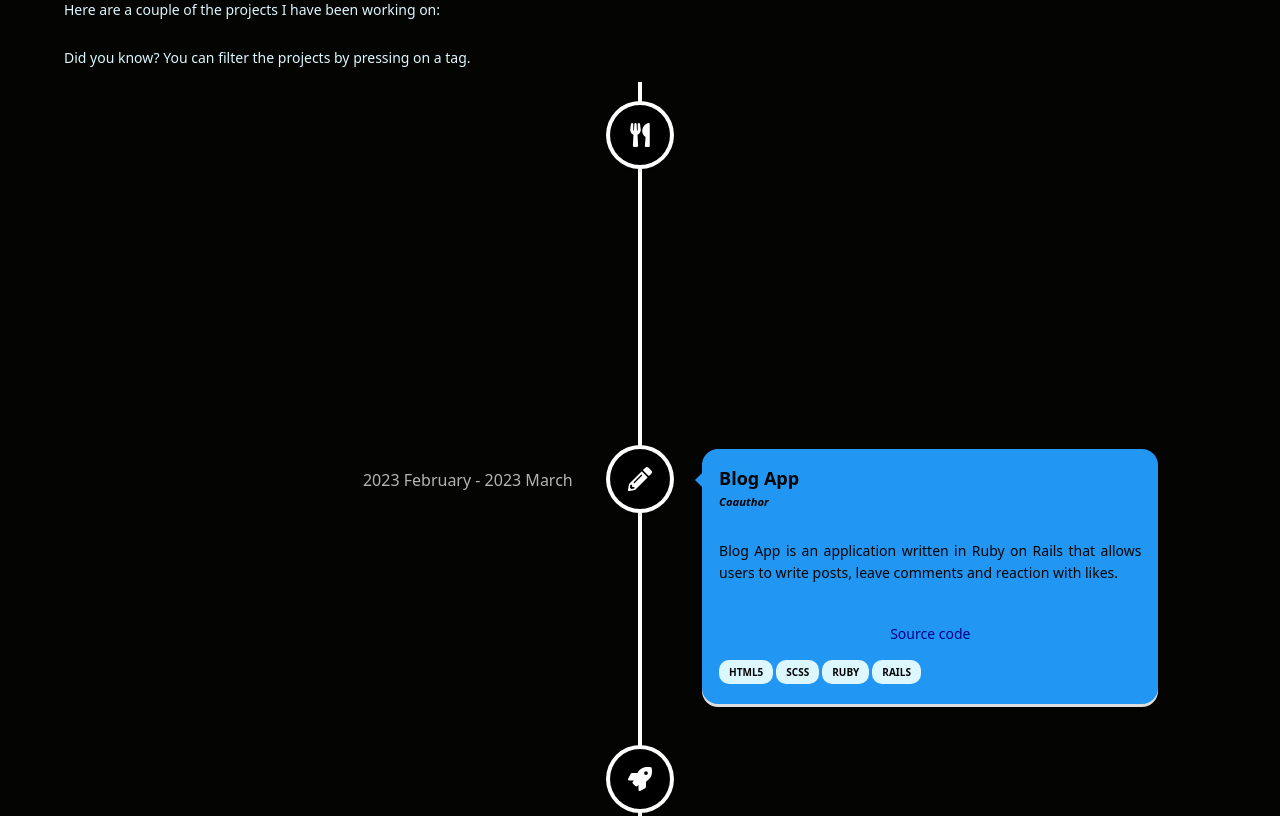
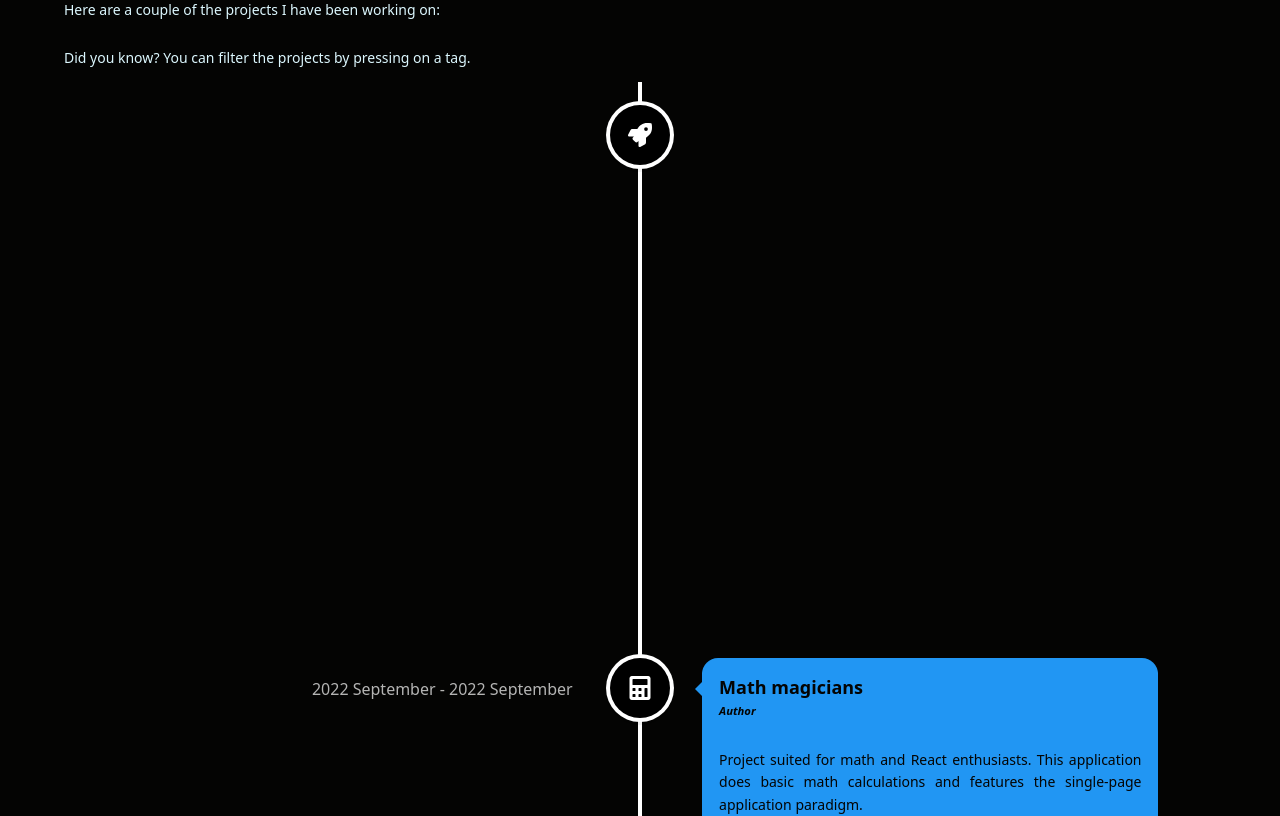
Before and after one commit to BucurEva87/portfolio2.0, a React (Vite) app: page / in a window 1280 px wide. Shown: the part 900-1716 px from the top of the page. Built offline with nearby package versions, Linux system fonts and the light colour scheme.

Commit message:
Remove projects that had no live preview

```diff
--- a/src/App.scss
+++ b/src/App.scss
@@ -70,7 +70,7 @@ section {
       width: clamp(70%, 80%, 1280px);
       display: flex;
       flex-direction: column;
-      gap: 3rem;
+      gap: 2rem;
       height: 100%;
 
       h3 {
--- a/src/data/projects.jsx
+++ b/src/data/projects.jsx
@@ -1,12 +1,5 @@
-import { FaCalendarAlt } from "react-icons/fa"
-import { FaClipboardList } from "react-icons/fa"
-import { FaChalkboard } from "react-icons/fa"
-import { FaCalculator } from "react-icons/fa"
-import { FaRegChartBar } from "react-icons/fa"
-import { FaPencilAlt } from "react-icons/fa"
-import { FaUtensils } from "react-icons/fa"
-import { FaRocket } from "react-icons/fa"
-import { FaFilm } from "react-icons/fa"
+import { FaCalendarAlt, FaClipboardList, FaChalkboard, FaCalculator,
+  FaRocket, FaFilm } from "react-icons/fa"
 import spaceTravelersImage from '../assets/image/space-travelers.png'
 import mathMagiciansImage from '../assets/image/math-magicians.png'
 import cinemaImage from '../assets/image/cinema.png'
@@ -63,39 +56,39 @@ export default [
     image: mathMagiciansImage,
     icon: <FaCalculator />
   },
-  {
-    name: 'Covid statistics',
-    github: 'https://github.com/BucurEva87/covid-capstone',
-    description: 'An API-based project centred around the infection and curing rate of SARS-COV-2 globally.',
-    livePreview: null,
-    tags: ['javascript', 'html5', 'css3', 'react', 'redux'],
-    createdAt: '2019-11-29T18:00:16Z',
-    endedAt: '2019-12-06T18:00:16Z',
-    title: 'Author',
-    icon: <FaRegChartBar />
-  },
-  {
-    name: 'Blog App',
-    github: 'https://github.com/BucurEva87/blog-app',
-    description: 'Blog App is an application written in Ruby on Rails that allows users to write posts, leave comments and reaction with likes.',
-    livePreview: null,
-    tags: ['html5', 'scss', 'ruby', 'rails'],
-    createdAt: '2023-02-24T18:26:25Z',
-    endedAt: '2023-03-03T18:26:25Z',
-    title: 'Coauthor',
-    icon: <FaPencilAlt />
-  },
-  {
-    name: 'Recipe App',
-    github: 'https://github.com/BucurEva87/recipe-app',
-    description: 'Recipe App is an application that allows you to keep track of recipes, inventory and ingredients, generate shopping lists for items you lack for a recipe and share your recipes (depending on their public or private status).',
-    livePreview: null,
-    tags: ['html5', 'scss', 'ruby', 'rails'],
-    createdAt: '2023-03-13T05:29:12Z',
-    endedAt: '2023-03-20T05:29:12Z',
-    title: 'Coauthor',
-    icon: <FaUtensils />
-  },
+  // {
+  //   name: 'Covid statistics',
+  //   github: 'https://github.com/BucurEva87/covid-capstone',
+  //   description: 'An API-based project centred around the infection and curing rate of SARS-COV-2 globally.',
+  //   livePreview: null,
+  //   tags: ['javascript', 'html5', 'css3', 'react', 'redux'],
+  //   createdAt: '2019-11-29T18:00:16Z',
+  //   endedAt: '2019-12-06T18:00:16Z',
+  //   title: 'Author',
+  //   icon: <FaRegChartBar />
+  // },
+  // {
+  //   name: 'Blog App',
+  //   github: 'https://github.com/BucurEva87/blog-app',
+  //   description: 'Blog App is an application written in Ruby on Rails that allows users to write posts, leave comments and reaction with likes.',
+  //   livePreview: null,
+  //   tags: ['html5', 'scss', 'ruby', 'rails'],
+  //   createdAt: '2023-02-24T18:26:25Z',
+  //   endedAt: '2023-03-03T18:26:25Z',
+  //   title: 'Coauthor',
+  //   icon: <FaPencilAlt />
+  // },
+  // {
+  //   name: 'Recipe App',
+  //   github: 'https://github.com/BucurEva87/recipe-app',
+  //   description: 'Recipe App is an application that allows you to keep track of recipes, inventory and ingredients, generate shopping lists for items you lack for a recipe and share your recipes (depending on their public or private status).',
+  //   livePreview: null,
+  //   tags: ['html5', 'scss', 'ruby', 'rails'],
+  //   createdAt: '2023-03-13T05:29:12Z',
+  //   endedAt: '2023-03-20T05:29:12Z',
+  //   title: 'Coauthor',
+  //   icon: <FaUtensils />
+  // },
   {
     name: 'Space Travelers Hub',
     github: 'https://github.com/BucurEva87/space-travelers-hub',
```
